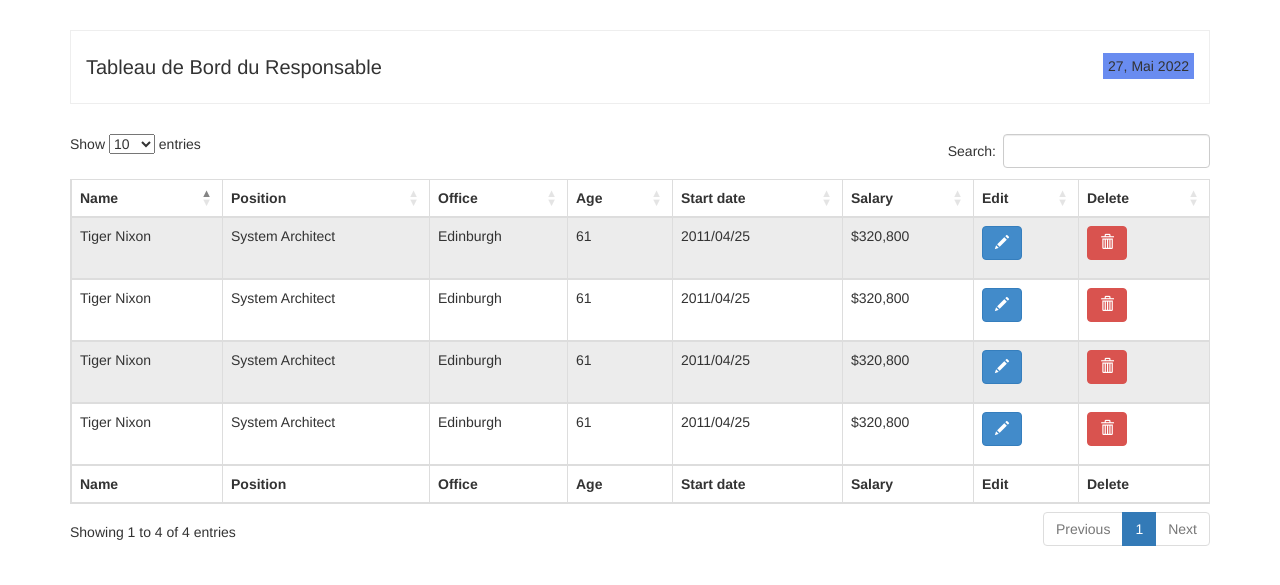
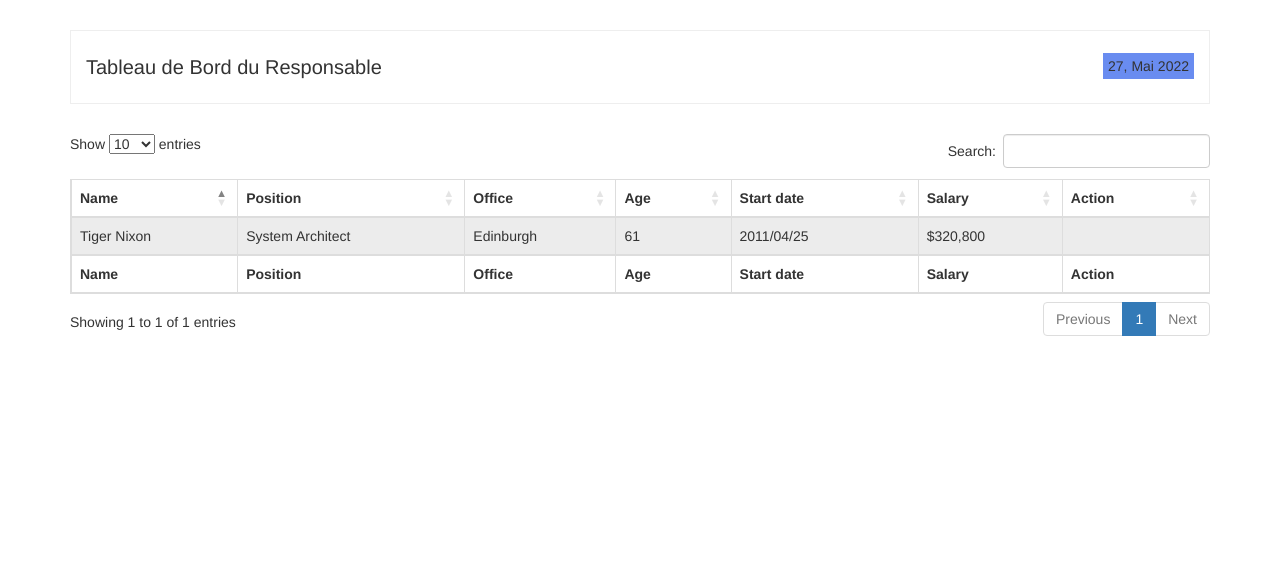
Before and after one commit to DelRoos/Request-Manager, a Django app: page /teacher/ in a window 1280 px wide. Shown: the top 585 px of the page. Run offline with Django 4.2, Linux system fonts and the light colour scheme; some libraries are stand-ins or nearby versions.

Commit message:
some changes

```diff
--- a/account/templates/teacher.html
+++ b/account/templates/teacher.html
@@ -93,8 +93,7 @@
                                 <th>Age</th>
                                 <th>Start date</th>
                                 <th>Salary</th>
-                                    <th>Edit</th>
-                                     <th>Delete</th>
+                                <th>Action</th>
                             </tr>
                         </thead>
 
@@ -106,8 +105,7 @@
                                 <th>Age</th>
                                 <th>Start date</th>
                                 <th>Salary</th>
-                                 <th>Edit</th>
-                                     <th>Delete</th>
+                                <th>Action</th>
                             </tr>
                         </tfoot>
 
@@ -119,41 +117,19 @@
                                 <td>61</td>
                                 <td>2011/04/25</td>
                                 <td>$320,800</td>
-                                <td><p data-placement="top" data-toggle="tooltip" title="Edit"><button class="btn btn-primary btn-xs" data-title="Edit" data-toggle="modal" data-target="#edit" ><span class="glyphicon glyphicon-pencil"></span></button></p></td>
-        <td><p data-placement="top" data-toggle="tooltip" title="Delete"><button class="btn btn-danger btn-xs" data-title="Delete" data-toggle="modal" data-target="#delete" ><span class="glyphicon glyphicon-trash"></span></button></p></td>
+                                <td>
+                                    <div class="dropdown">
+                                        <a class="btn btn-link font-24 p-0 line-height-1 no-arrow dropdown-toggle" href="#" role="button" data-toggle="dropdown">
+                                            <i class="dw dw-more"></i>
+                                        </a>
+                                        <div class="dropdown-menu dropdown-menu-right dropdown-menu-icon-list">
+                                            <a class="dropdown-item" href="#"><i class="dw dw-eye"></i> View</a>
+                                            <a class="dropdown-item" href="#"><i class="dw dw-edit2"></i> Edit</a>
+                                            <a class="dropdown-item" href="#"><i class="dw dw-delete-3"></i> Delete</a>
+                                        </div>
+                                    </div>
+                                </td>
                             </tr>
-
-                                <tr>
-                                <td>Tiger Nixon</td>
-                                <td>System Architect</td>
-                                <td>Edinburgh</td>
-                                <td>61</td>
-                                <td>2011/04/25</td>
-                                <td>$320,800</td>
-                                <td><p data-placement="top" data-toggle="tooltip" title="Edit"><button class="btn btn-primary btn-xs" data-title="Edit" data-toggle="modal" data-target="#edit" ><span class="glyphicon glyphicon-pencil"></span></button></p></td>
-        <td><p data-placement="top" data-toggle="tooltip" title="Delete"><button class="btn btn-danger btn-xs" data-title="Delete" data-toggle="modal" data-target="#delete" ><span class="glyphicon glyphicon-trash"></span></button></p></td>
-                            </tr>
-                                <tr>
-                                <td>Tiger Nixon</td>
-                                <td>System Architect</td>
-                                <td>Edinburgh</td>
-                                <td>61</td>
-                                <td>2011/04/25</td>
-                                <td>$320,800</td>
-                                <td><p data-placement="top" data-toggle="tooltip" title="Edit"><button class="btn btn-primary btn-xs" data-title="Edit" data-toggle="modal" data-target="#edit" ><span class="glyphicon glyphicon-pencil"></span></button></p></td>
-        <td><p data-placement="top" data-toggle="tooltip" title="Delete"><button class="btn btn-danger btn-xs" data-title="Delete" data-toggle="modal" data-target="#delete" ><span class="glyphicon glyphicon-trash"></span></button></p></td>
-                            </tr>
-                                <tr>
-                                <td>Tiger Nixon</td>
-                                <td>System Architect</td>
-                                <td>Edinburgh</td>
-                                <td>61</td>
-                                <td>2011/04/25</td>
-                                <td>$320,800</td>
-                                <td><p data-placement="top" data-toggle="tooltip" title="Edit"><button class="btn btn-primary btn-xs" data-title="Edit" data-toggle="modal" data-target="#edit" ><span class="glyphicon glyphicon-pencil"></span></button></p></td>
-        <td><p data-placement="top" data-toggle="tooltip" title="Delete"><button class="btn btn-danger btn-xs" data-title="Delete" data-toggle="modal" data-target="#delete" ><span class="glyphicon glyphicon-trash"></span></button></p></td>
-                            </tr>
-
                         </tbody>
                     </table>
 
```
Also changed, not shown: account/templates/student-table.html (+18 -3 lines).
